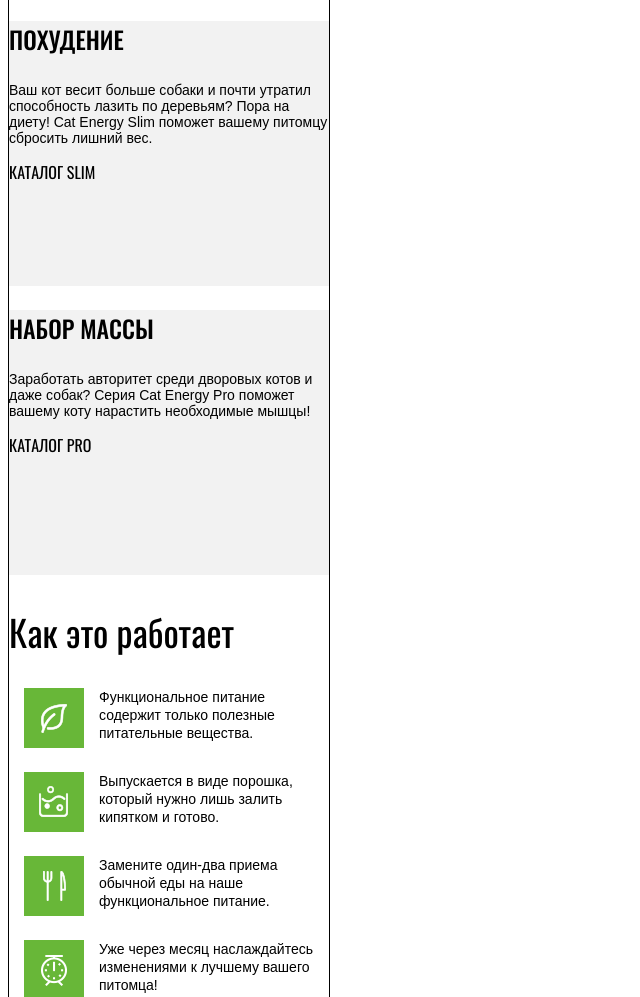
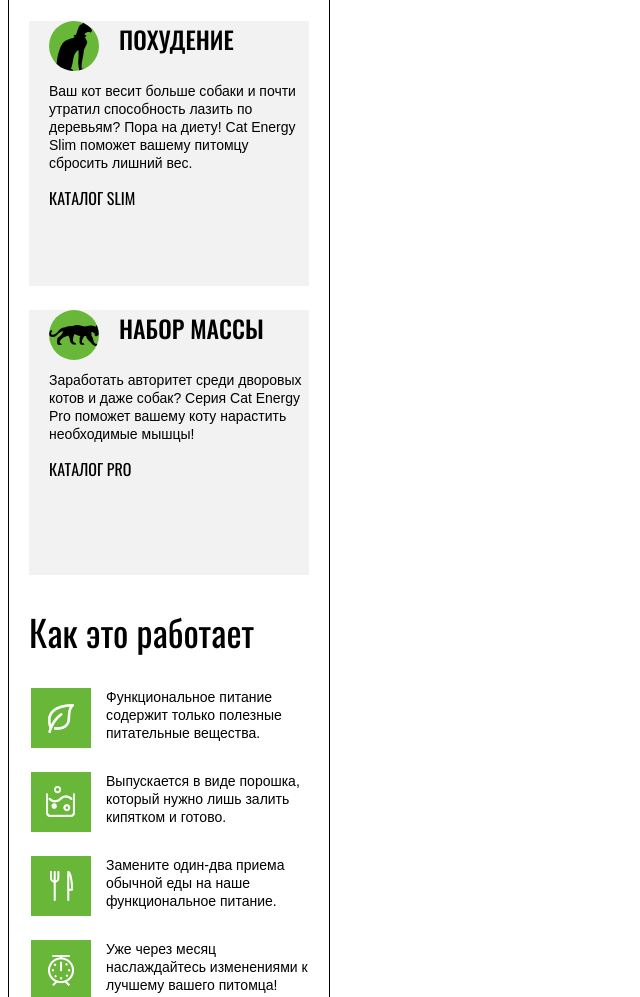
Before and after one commit to KuryakovDen/42634-cat-energy-19, a website: page source/index.html in a window 1280 px wide. Shown: the part 776-1773 px from the top of the page, without its empty margins (0-640 px from the left). Drawn offline with nearby package versions, Linux system fonts and the light colour scheme; files that its build step writes are made by us from their sources.

Commit message:
refactor: added wrapper for main content in index.html

```diff
--- a/source/index.html
+++ b/source/index.html
@@ -31,6 +31,7 @@
         <b class="page-main__tagline">Занялся собой? Займись котом!</b>
       </div>
       <img class="page-main__image" src="img/index-can-mobile@1x.png" alt="Картинка с едой">
+      <div class="page-main__wrapper">
         <a class="page-main__select-program order-link" href="#">Подобрать программу</a>
         <section class="page-main__food-types food-categories">
           <div class="food-categories__item">
@@ -97,6 +98,7 @@
             </label>
           </div>
         </section>
+      </div>
     </main>
     <footer class="page-footer">
       <section class="page-footer__cooperation cooperation cooperation--active cooperation--passive">
--- a/source/sass/blocks/food-categories.scss
+++ b/source/sass/blocks/food-categories.scss
@@ -8,11 +8,34 @@
   font-size: 24px;
   line-height: 1.54;
   text-align: left;
+  position: relative;
+  margin-left: 90px;
+
+  &--slim::before,
+  &--gain::before {
+    position: absolute;
+    content: "";
+    width: 50px;
+    height: 50px;
+    background-color: #68b738;
+    background-image: url("../img/icon-cat-slim.svg");
+    background-repeat: no-repeat;
+    background-position: center;
+    border-radius: 50%;
+    left: -70px;
+  }
+
+  &--gain::before {
+    background-image: url("../img/icon-cat-pro.svg");
+  }
 }
 
 .food-categories__text {
+  display: block;
   font-size: 14px;
   font-family: "Arial", "Helvetica", sans-serif;
+  line-height: 1.29;
+  margin-left: 20px;
 }
 
 .food-categories__link {
@@ -20,4 +43,5 @@
   color: black;
   text-transform: uppercase;
   font-size: 16px;
+  margin-left: 20px;
 }
--- a/source/sass/blocks/howitworks.scss
+++ b/source/sass/blocks/howitworks.scss
@@ -1,3 +1,7 @@
+.howitworks__list {
+  padding: 0;
+}
+
 .howitworks__item {
   list-style: none;
   margin-bottom: 30px;
@@ -6,7 +10,7 @@
   text-align: left;
   font-size: 14px;
   position: relative;
-  margin-left: 50px;
+  margin-left: 77px;
 
   &--healthy::before,
   &--powder::before,
--- a/source/sass/blocks/page-main.scss
+++ b/source/sass/blocks/page-main.scss
@@ -34,3 +34,8 @@
   text-align: center;
   margin-top: -8px;
 }
+
+.page-main__wrapper {
+  margin-left: 20px;
+  margin-right: 20px;
+}
```
Lines whose indentation alone changed are shown as unchanged.
